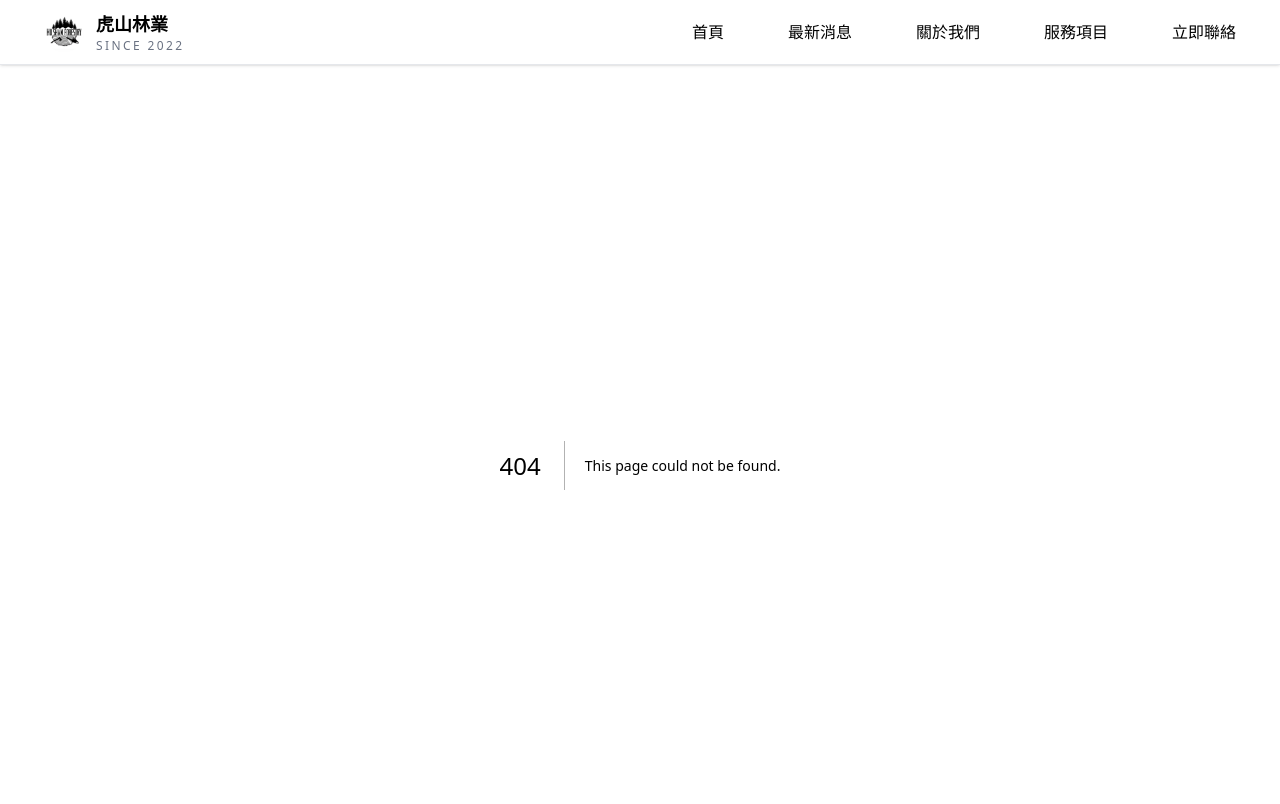
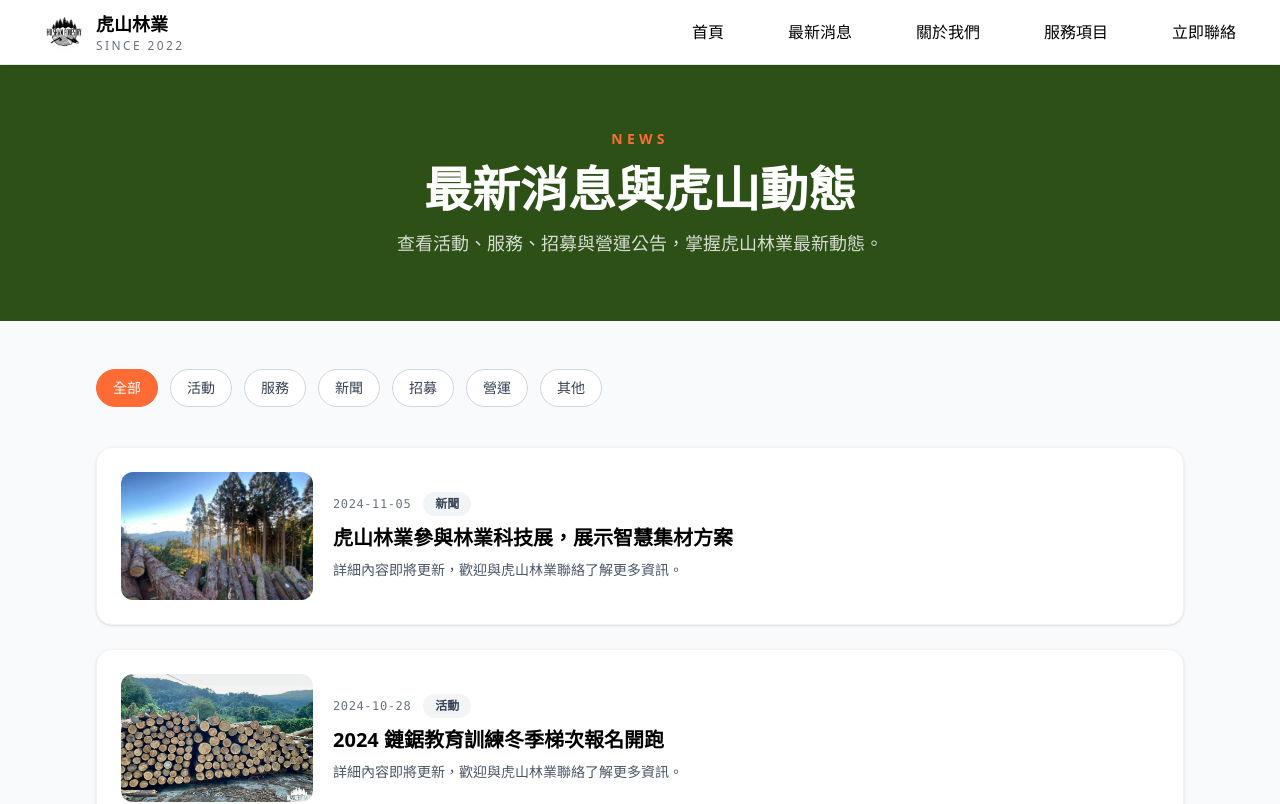
Before and after one commit to chriscollective/HuShanForestry, a Next.js app: page /news in a window 1280 px wide. Before the commit this address had no page. Shown: the top 804 px of the page. Built offline with nearby package versions, Linux system fonts and the light colour scheme.

Commit message:
feat(news): add news page with categories and list

```diff
--- /dev/null
+++ b/src/app/news/page.tsx
@@ -0,0 +1,148 @@
+"use client";
+
+import Image from "next/image";
+import { useMemo, useState } from "react";
+import { cn } from "@/lib/utils";
+
+const categories = [
+  { id: "all", label: "全部" },
+  { id: "event", label: "活動" },
+  { id: "service", label: "服務" },
+  { id: "news", label: "新聞" },
+  { id: "recruit", label: "招募" },
+  { id: "operation", label: "營運" },
+  { id: "other", label: "其他" },
+] as const;
+
+const newsItems = [
+  {
+    id: "n-001",
+    title: "虎山林業參與林業科技展，展示智慧集材方案",
+    category: "news",
+    date: "2024-11-05",
+    image: "/images/hero/woods01.jpg",
+  },
+  {
+    id: "n-002",
+    title: "2024 鏈鋸教育訓練冬季梯次報名開跑",
+    category: "event",
+    date: "2024-10-28",
+    image: "/images/hero/woods02.jpg",
+  },
+  {
+    id: "n-003",
+    title: "誠徵森林工程師，加入虎山林業專業團隊",
+    category: "recruit",
+    date: "2024-10-12",
+    image: "/images/hero/woods03.jpg",
+  },
+  {
+    id: "n-004",
+    title: "引進全新伐採監控服務，守護森林更即時",
+    category: "service",
+    date: "2024-09-20",
+    image: "/images/hero/woods04.jpg",
+  },
+  {
+    id: "n-005",
+    title: "營運報告：2024 Q3 達成木材回收率提升 12%",
+    category: "operation",
+    date: "2024-09-01",
+    image: "/images/hero/woods05.jpg",
+  },
+] as const;
+
+const categoryLabelMap = categories.reduce<Record<string, string>>(
+  (acc, category) => {
+    acc[category.id] = category.label;
+    return acc;
+  },
+  {}
+);
+
+export default function NewsPage() {
+  const [selectedCategory, setSelectedCategory] = useState<
+    (typeof categories)[number]["id"]
+  >("all");
+
+  const filteredNews = useMemo(() => {
+    if (selectedCategory === "all") {
+      return newsItems;
+    }
+    return newsItems.filter((item) => item.category === selectedCategory);
+  }, [selectedCategory]);
+
+  return (
+    <div className="bg-gray-50">
+      <section className="bg-forest-dark py-16 text-center text-white">
+        <div className="mx-auto max-w-4xl px-4 sm:px-6 lg:px-8">
+          <p className="text-sm font-semibold uppercase tracking-[0.3em] text-brand-orange">
+            news
+          </p>
+          <h1 className="mt-4 text-4xl font-bold sm:text-5xl">
+            最新消息與虎山動態
+          </h1>
+          <p className="mt-4 text-lg text-white/80">
+            查看活動、服務、招募與營運公告，掌握虎山林業最新動態。
+          </p>
+        </div>
+      </section>
+
+      <section className="mx-auto max-w-6xl px-4 py-12 sm:px-6 lg:px-8">
+        <div className="flex flex-wrap gap-3">
+          {categories.map((category) => (
+            <button
+              key={category.id}
+              type="button"
+              onClick={() => setSelectedCategory(category.id)}
+              className={cn(
+                "rounded-full border px-4 py-2 text-sm font-medium transition",
+                selectedCategory === category.id
+                  ? "border-brand-orange bg-brand-orange text-white"
+                  : "border-gray-300 bg-white text-gray-700 hover:border-brand-orange hover:text-brand-orange"
+              )}
+            >
+              {category.label}
+            </button>
+          ))}
+        </div>
+
+        <div className="mt-10 space-y-6">
+          {filteredNews.map((item) => (
+            <article
+              key={item.id}
+              className="flex flex-col gap-5 rounded-2xl border border-gray-100 bg-white p-4 shadow-sm transition hover:-translate-y-1 hover:shadow-lg sm:flex-row sm:items-center sm:p-6"
+            >
+              <div className="relative h-48 w-full flex-shrink-0 overflow-hidden rounded-xl sm:h-32 sm:w-48">
+                <Image
+                  src={item.image}
+                  alt={item.title}
+                  fill
+                  className="object-cover"
+                  sizes="(max-width: 640px) 100vw, (max-width: 1024px) 50vw, 40vw"
+                />
+              </div>
+
+              <div className="flex flex-1 flex-col gap-2">
+                <div className="flex flex-wrap items-center gap-3 text-sm text-gray-500">
+                  <span className="font-mono text-xs tracking-wider">
+                    {item.date}
+                  </span>
+                  <span className="rounded-full bg-gray-100 px-3 py-1 text-xs font-semibold text-gray-700">
+                    {categoryLabelMap[item.category] || "消息"}
+                  </span>
+                </div>
+                <h2 className="text-xl font-semibold text-brand-black">
+                  {item.title}
+                </h2>
+                <p className="text-sm text-gray-600">
+                  詳細內容即將更新，歡迎與虎山林業聯絡了解更多資訊。
+                </p>
+              </div>
+            </article>
+          ))}
+        </div>
+      </section>
+    </div>
+  );
+}
--- a/src/components/home/ServicesSection.tsx
+++ b/src/components/home/ServicesSection.tsx
@@ -1,20 +1,20 @@
+import Image from 'next/image';
 import { services } from '@/config/services';
-import { ServiceCard } from './ServiceCard';
+import { Link } from '@/components/ui/Link';
 
 /**
  * ServicesSection
  *
- * 列出四大服務，使用卡片呈現
+ * 全寬 4 分割服務展示
  */
 export function ServicesSection() {
   return (
     <section
       id="services"
-      className="bg-gray-50 py-20 sm:py-24"
+      className="bg-gray-50"
       aria-labelledby="services-section-title"
     >
-      <div className="mx-auto max-w-6xl px-4 sm:px-6 lg:px-8">
-        <div className="mx-auto max-w-2xl text-center">
+      <div className="px-4 py-16 text-center sm:px-6 lg:px-8">
         <p className="text-sm font-semibold uppercase tracking-[0.2em] text-brand-orange">
           我們的服務
         </p>
@@ -24,16 +24,48 @@ export function ServicesSection() {
         >
           一次滿足森林經營的全方位需求
         </h2>
-          <p className="mt-4 text-lg text-gray-600">
-            從森林收穫到鏈鋸教育訓練，虎山林業提供完整的專業支援，協助企業、政府與社會大眾更有效地管理森林資源。
+        <p className="mx-auto mt-4 max-w-3xl text-lg text-gray-600">
+          從森林收穫到鏈鋸教育訓練，我們提供專業團隊與設備，協助企業與政府單位有效管理森林資源，兼顧安全與永續。
         </p>
       </div>
 
-        <div className="mt-12 grid gap-6 sm:mt-16 sm:grid-cols-2 lg:grid-cols-4">
-          {services.map((service) => (
-            <ServiceCard key={service.id} service={service} />
+      <div className="grid grid-cols-1 md:grid-cols-2 lg:grid-cols-4">
+        {services.map((service, index) => (
+          <article
+            key={service.id}
+            className="group relative min-h-[280px] sm:min-h-[320px] lg:min-h-[520px]"
+          >
+            <Image
+              src={service.image}
+              alt={service.imageAlt}
+              fill
+              className="object-cover"
+              sizes="(max-width: 768px) 100vw, (max-width: 1024px) 50vw, 25vw"
+            />
+            <div
+              className="absolute inset-0 bg-gradient-to-t from-black/80 via-black/55 to-black/20 transition group-hover:from-black/90"
+              aria-hidden="true"
+            />
+            <div className="relative z-10 flex h-full flex-col justify-end gap-4 p-6 text-left text-white">
+              <span className="text-xs uppercase tracking-[0.5em] text-white/70">
+                0{index + 1}
+              </span>
+              <h3 className="text-2xl font-bold">{service.title}</h3>
+              <p className="text-sm text-white/80">
+                {service.description}
+              </p>
+              <Link
+                href={service.link}
+                variant="default"
+                underline={false}
+                className="w-fit rounded-full border border-white/40 px-4 py-2 text-xs font-semibold text-white transition hover:bg-white hover:text-brand-black"
+                aria-label={`了解更多${service.title}`}
+              >
+                了解更多
+              </Link>
+            </div>
+          </article>
         ))}
-        </div>
       </div>
     </section>
   );
```
Lines whose indentation alone changed are shown as unchanged.
